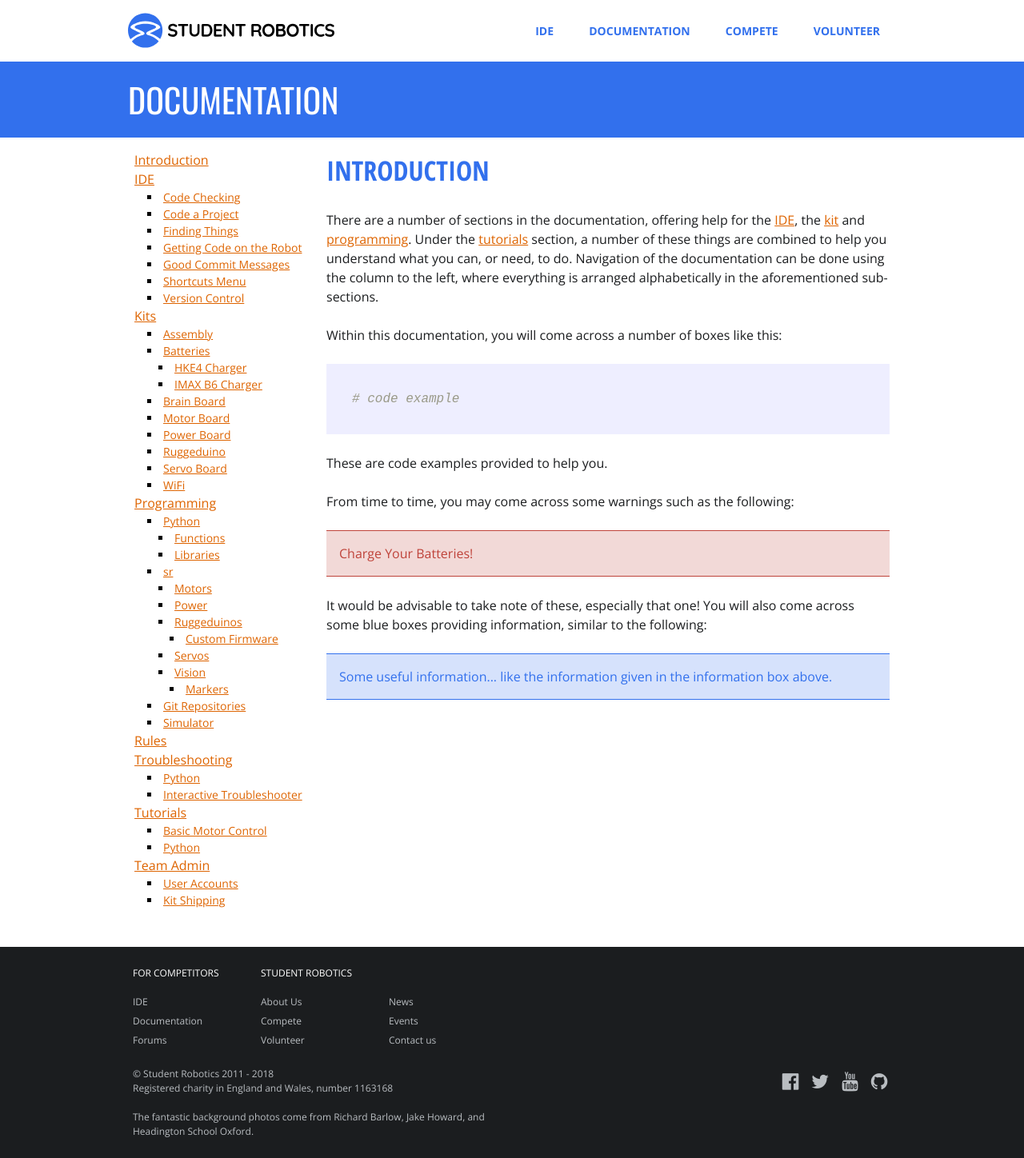
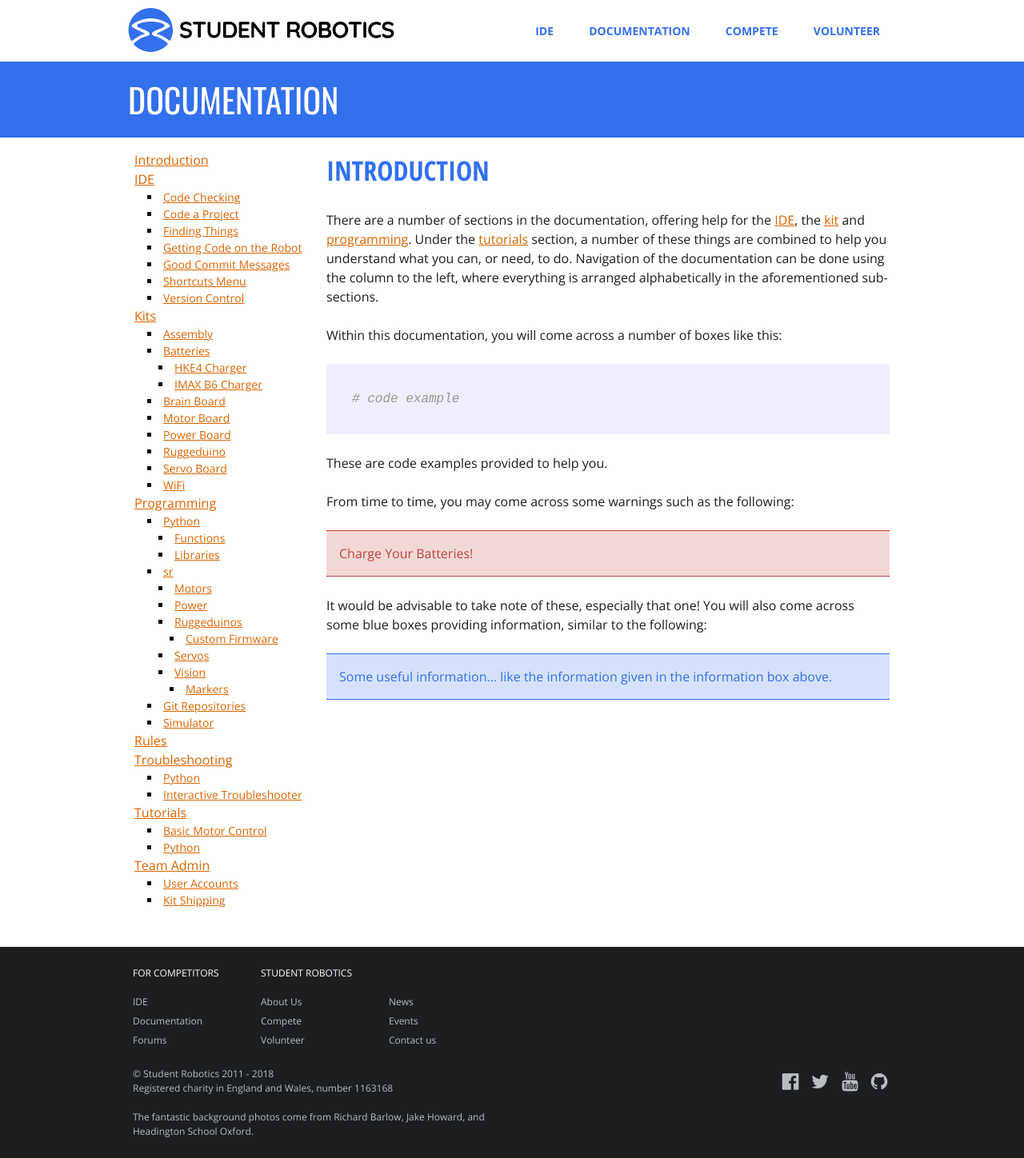
Before and after one commit to srobo/docs, a Jekyll site: the page built from index.md, in a window 1280 px wide. Shown: the whole page at 80% size. Built offline with Jekyll 4.4.1, drawn with Linux system fonts in a browser that asks for light colours; nearby versions of some CDN libraries; comment, search, counter and statistics services are not loaded.

Commit message:
Fix logo size
The new SVG has a slightly different ratio and different amounts of
padding built-in.

```diff
--- a/_sass/layout.scss
+++ b/_sass/layout.scss
@@ -8,13 +8,13 @@
   vertical-align: middle;
 
   &.desktop-only {
-    width: 258px;
-    height: 60px;
+    width: 333px;
+    height: 55.5px;
   }
 
   &.mobile-only {
-    width: 60px;
-    height: 60px;
+    width: 55.5px;
+    height: 55.5px;
   }
 }
 
```
